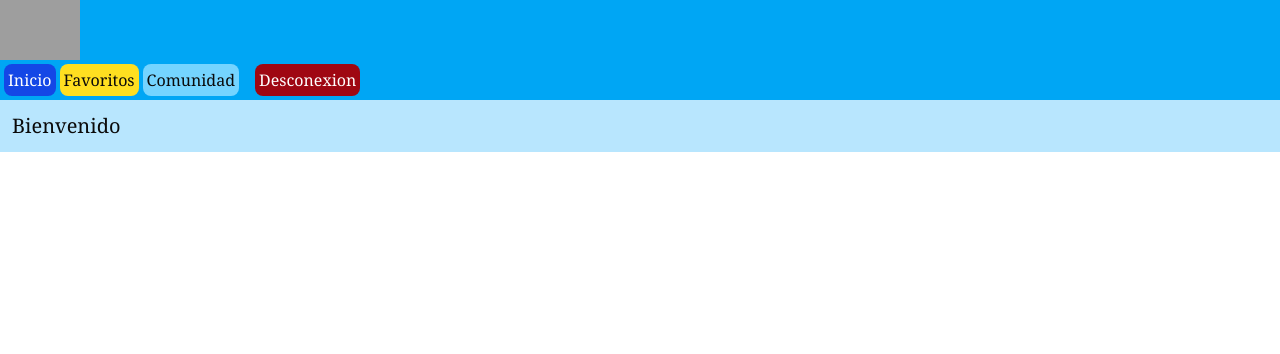
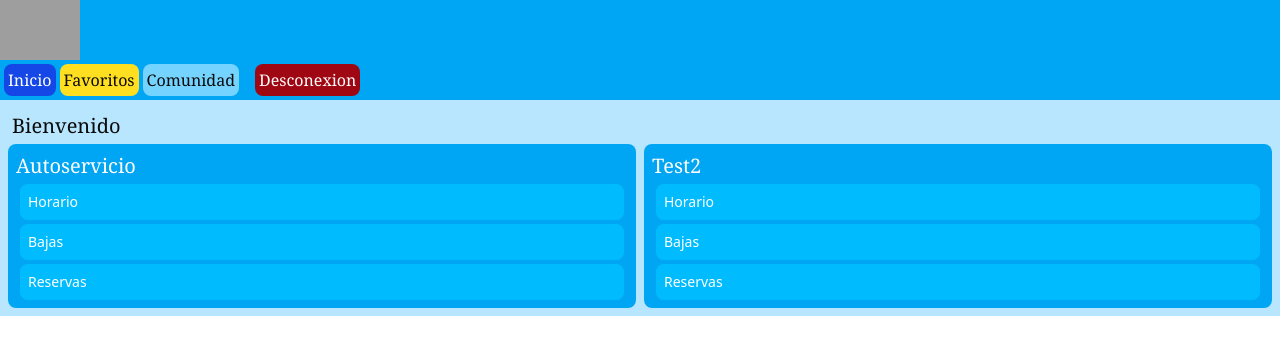
Before and after one commit to TylerBrock01/FE_gsono, a React (Vite) app: page /home in a window 1280 px wide. Shown: the top 354 px of the page. Built offline with nearby package versions, Linux system fonts and the light colour scheme; grey boxes are pictures that could not be loaded; what @midudev/tailwind-animations would draw is missing.

Commit message:
added section

```diff
--- a/src/views/HomeView.tsx
+++ b/src/views/HomeView.tsx
@@ -13,8 +13,20 @@ export default function HomeView() {
             serviceOption:  [
                 {name: "horario", url: "/test"},
                 {name: "bajas", url: "/test"},
+                {name: "reservas", url: "/test"},
+
             ]
         },
+        {
+            nameOption: "Test2",
+            serviceOption:  [
+                {name: "horario", url: "/test"},
+                {name: "bajas", url: "/test"},
+                {name: "reservas", url: "/test"},
+
+            ]
+        },
+
     ]
     return(
         <>
@@ -22,7 +34,7 @@ export default function HomeView() {
                 <h1 className="text-xl font-serif">Bienvenido</h1>
             </section>
             {/*nav sm*/}
-            <div className='mt-1 md:hidden gap-2 font-serif'>
+            <div className='mt-1 md:hidden gap-2 font-serif '>
                 <Accordion type="single" collapsible>
                     {itsonService.map((item, index) => (
                         <AccordionItem key={index} value={item.nameOption}>
@@ -36,26 +48,20 @@ export default function HomeView() {
                             </AccordionContent>
                         </AccordionItem>
                     ))}
-                    <AccordionItem value="item-1">
-                        <AccordionTrigger>Autoservicio</AccordionTrigger>
-                        <AccordionContent>
-                            <div className='grid gap-1 capitalize'>
-
-                            </div>
-                        </AccordionContent>
-                    </AccordionItem>
-
                 </Accordion>
             </div>
             {/*nav md*/}
             <div className="hidden md:grid gap-2 md:grid-cols-2 ">
-                {/*<div className="bg-sky-500  rounded-md p-1">*/}
-                {/*    {itsonService.map((item, index) => (*/}
-                {/*        <h1 className="capitalize border-b-2" key={index} > {item.nameOption}</h1>*/}
-                {/*        <div className="grid capitalize py-1 gap-1 text-white"></div>*/}
-
-                {/*        ))}*/}
-                {/*</div>*/}
+                {itsonService.map((item, index) => (
+                    <div key={index} className="grid capitalize bg-sky-500 text-white rounded-md p-2 gap-1">
+                        <h1 className="text-xl font-serif">{item.nameOption}</h1>
+                        <div className='grid gap-1 capitalize'>
+                            {item.serviceOption.map((item, index) => (
+                                <a href={item.url} className="mx-1 text-sm bg-sky-400 hover:bg-sky-600 p-2 rounded-md capitalize" key={index} > {item.name}</a>
+                            ))}
+                        </div>
+                    </div>
+                ))}
             </div>
         </>
     )
```
